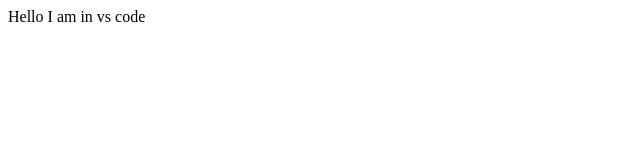
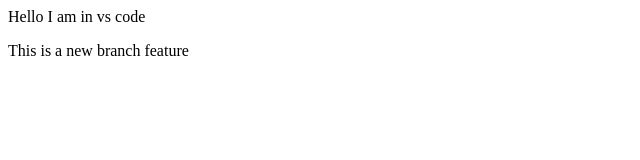
Before and after one commit to reinbas420/hello-p, a plain HTML site: page index.html in a window 1280 px wide. Shown: the whole page, without its empty margins (0-640 px from the left). Drawn offline with Linux system fonts and the light colour scheme.

Commit message:
New feature added

```diff
--- a/index.html
+++ b/index.html
@@ -1 +1,2 @@
 <p>Hello I am in vs code</p>
+<p>This is a new branch feature</p>
```
